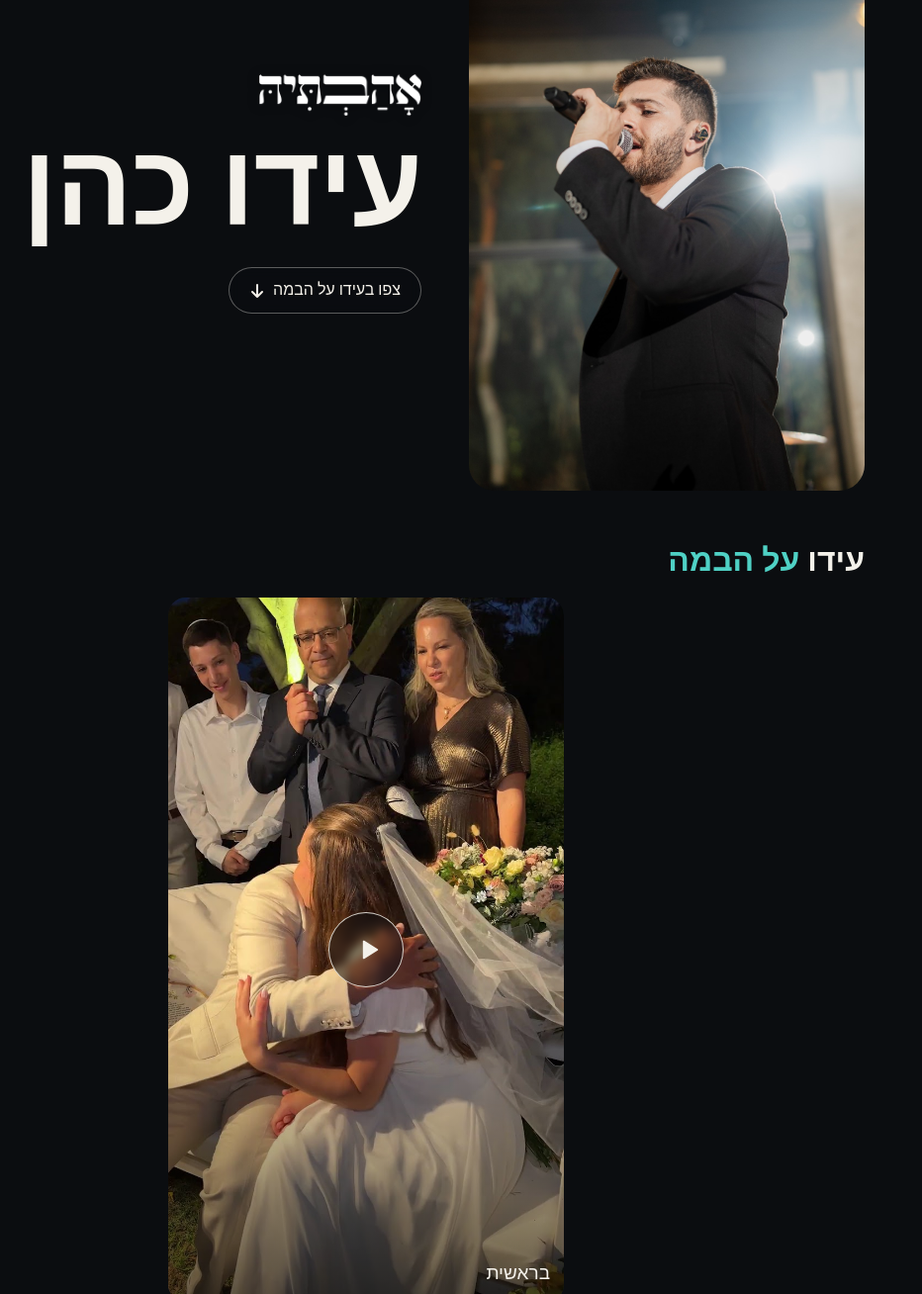
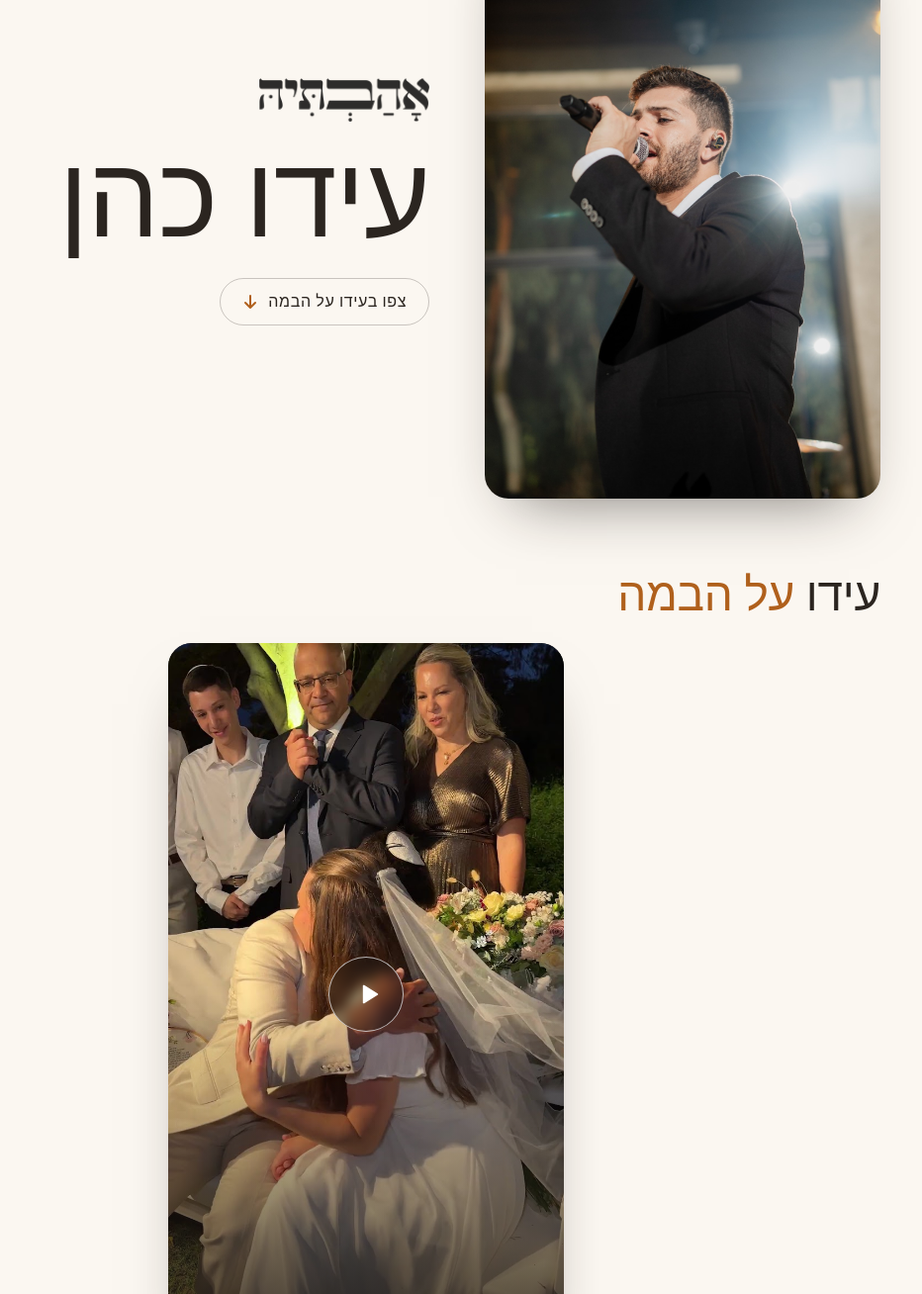
Before and after one commit to sroryinon-cyber/singers, a plain HTML site: page docs/ido-cohen/index.html in a window 1280 px wide. Shown: the part 152-1460 px from the top of the page at 99% size, without its empty margins (270-1202 px from the left). Drawn offline with Linux system fonts and the light colour scheme.

Commit message:
Restyle the singer page to match the band's forms and proposal
Ivory paper, warm ink, the logo's soft orange as accent, and light Rubik
type. Photos and video stay dark with white type over them.

Co-Authored-By: Claude Fable 5.2 <noreply@anthropic.com>

```diff
--- a/docs/ido-cohen/index.html
+++ b/docs/ido-cohen/index.html
@@ -4,7 +4,7 @@
 <meta charset="utf-8">
 <meta name="viewport" content="width=device-width, initial-scale=1, viewport-fit=cover">
 <meta name="robots" content="noindex, nofollow">
-<meta name="theme-color" content="#0b0d10">
+<meta name="theme-color" content="#1A1613">
 <title>עידו כהן · אהבתיה</title>
 <meta name="description" content="עידו כהן על הבמה – להקת אהבתיה">
 <meta property="og:type" content="website">
@@ -15,156 +15,185 @@
 <link rel="preload" as="image" href="../images/ido-cohen.jpg">
 <link rel="preconnect" href="https://fonts.googleapis.com">
 <link rel="preconnect" href="https://fonts.gstatic.com" crossorigin>
-<link href="https://fonts.googleapis.com/css2?family=Heebo:wght@300;400;500;800&display=swap" rel="stylesheet">
+<link href="https://fonts.googleapis.com/css2?family=Rubik:wght@300;400;500;600&display=swap" rel="stylesheet">
 <style>
+/* אותה שפה עיצובית כמו הטפסים והצעת המחיר של אהבתיה:
+   נייר שנהב, דיו חם, הכתום הרך של הלב בלוגו, וכתב Rubik דק.
+   תמונות וסרטונים נשארים כהים עם כיתוב לבן מעליהם. */
 :root{
-  --bg:#0b0d10;
-  --surface:#151a20;
-  --line:#262d36;
-  --text:#f4f1ea;
-  --muted:#a9a79f;
-  --accent:#4fd1c5;      /* צבע המבטא – משנים כאן */
-  --radius:18px;
-  --gutter:16px;
+  --bg:#FBF7F1;
+  --surface:#FFFDF9;
+  --ink:#2B2520;
+  --mute:rgba(43,37,32,.68);
+  --line:rgba(43,37,32,.13);
+  --line-2:rgba(43,37,32,.24);
+  --amber:#F6A860;        /* מילוי, מסגרות וכיתוב מעל תמונות */
+  --amber-text:#B0601C;   /* אותו כתום, כהה מספיק לקריאה על הנייר */
+  --amber-ink:#2B2520;
+  --shade:26,22,19;       /* כמעט-שחור חם, לצעיף שמעל התמונות */
+  --display:"Rubik",system-ui,sans-serif;
+  --body:"Rubik",system-ui,-apple-system,"Segoe UI",Arial,sans-serif;
+  --r-lg:24px;
+  --r:18px;
+  --gutter:20px;
+  --ease:cubic-bezier(.2,.75,.25,1);
+  color-scheme:light;
 }
 *{box-sizing:border-box}
 html{scroll-behavior:smooth;-webkit-text-size-adjust:100%}
 body{
-  margin:0;background:var(--bg);color:var(--text);
-  font-family:"Heebo",system-ui,-apple-system,"Segoe UI",Arial,sans-serif;
-  font-size:17px;line-height:1.6;
+  margin:0;background:var(--bg);color:var(--ink);
+  font:400 17px/1.6 var(--body);-webkit-font-smoothing:antialiased;text-rendering:optimizeLegibility;
   padding-bottom:env(safe-area-inset-bottom);
 }
 img{display:block;max-width:100%}
 a{color:inherit}
-.wrap{max-width:1040px;margin-inline:auto;padding-inline:var(--gutter)}
+:focus-visible{outline:2px solid var(--amber);outline-offset:3px;border-radius:6px}
+.wrap{width:100%;max-width:1120px;margin-inline:auto;padding-inline:var(--gutter)}
 
 /* ---------- פתיחה ---------- */
-.hero{position:relative;min-height:86svh;display:flex;align-items:flex-end;overflow:hidden}
-.hero-img{position:absolute;inset:0;width:100%;height:100%;object-fit:cover}
+.hero{position:relative;isolation:isolate;min-height:84svh;display:flex;align-items:flex-end;overflow:hidden;color:#fff}
+.hero-img{position:absolute;z-index:-2;inset:0;width:100%;height:100%;object-fit:cover}
 .hero::after{
-  content:"";position:absolute;inset:0;
-  background:linear-gradient(to bottom,rgba(11,13,16,.15) 0%,rgba(11,13,16,0) 30%,rgba(11,13,16,.72) 70%,var(--bg) 100%);
+  content:"";position:absolute;z-index:-1;inset:0;
+  background:linear-gradient(180deg,
+    rgba(var(--shade),.3) 0%,rgba(var(--shade),.05) 26%,rgba(var(--shade),.62) 58%,
+    rgba(var(--shade),.78) 84%,var(--bg) 100%);
 }
-.hero-text{position:relative;z-index:1;width:100%;padding:0 var(--gutter) 34px}
-.eyebrow{display:block;height:34px;width:auto;margin:0 0 12px;filter:drop-shadow(0 1px 6px rgba(0,0,0,.45))}
+.hero-text{width:100%;padding:0 var(--gutter) clamp(84px,14svh,128px)}
+.brand{display:block;height:34px;width:auto;margin:0 0 14px;filter:drop-shadow(0 1px 8px rgba(var(--shade),.5))}
 h1{
-  margin:0;font-weight:800;line-height:1;
-  font-size:clamp(52px,16vw,104px);letter-spacing:-.01em;text-wrap:balance;
+  margin:0;font-family:var(--display);font-weight:300;line-height:1.02;
+  font-size:clamp(54px,16vw,104px);letter-spacing:-.01em;text-wrap:balance;
+  text-shadow:0 2px 24px rgba(var(--shade),.5);
 }
-.tagline{margin:14px 0 0;font-size:19px;font-weight:300;color:var(--text);max-width:30ch}
+.tagline{margin:14px 0 0;font-size:18px;color:rgba(255,255,255,.9);max-width:34ch;text-wrap:pretty}
 .scroll-cue{
-  display:inline-flex;align-items:center;gap:8px;margin-top:22px;
-  font-size:16px;font-weight:500;text-decoration:none;color:var(--text);
-  border:1px solid rgba(244,241,234,.35);border-radius:999px;padding:10px 20px;
-  backdrop-filter:blur(6px);-webkit-backdrop-filter:blur(6px);background:rgba(11,13,16,.25);
+  display:inline-flex;align-items:center;gap:10px;margin-top:22px;min-height:48px;
+  font-size:16px;font-weight:400;letter-spacing:.04em;text-decoration:none;color:#fff;
+  border:1px solid rgba(255,255,255,.45);border-radius:999px;padding:10px 22px;
+  background:rgba(var(--shade),.35);backdrop-filter:blur(8px);-webkit-backdrop-filter:blur(8px);
 }
-.scroll-cue svg{width:16px;height:16px}
+.scroll-cue svg{width:16px;height:16px;color:var(--amber)}
 
 /* ---------- אזורים ---------- */
-section{padding-block:44px}
-h2{margin:0 0 18px;font-size:26px;font-weight:800;line-height:1.2;text-wrap:balance}
-h2 span{color:var(--accent)}
+section{padding-block:8px 56px}
+h2{
+  margin:0 0 22px;font-family:var(--display);font-weight:300;
+  font-size:clamp(30px,8vw,46px);line-height:1.12;letter-spacing:-.005em;text-wrap:balance;
+}
+h2 em{font-style:normal;color:var(--amber-text)}
 
 /* ---------- סרטונים ---------- */
-.featured-wrap{display:flex;justify-content:center;margin-bottom:10px}
+.featured-wrap{display:flex;justify-content:center;margin-bottom:12px}
 .videos{
-  display:flex;align-items:flex-start;gap:10px;overflow-x:auto;
+  display:flex;align-items:flex-start;gap:12px;overflow-x:auto;
   scroll-snap-type:x mandatory;scroll-padding-inline:var(--gutter);
-  margin-inline:calc(var(--gutter) * -1);padding-inline:var(--gutter);
+  margin-inline:calc(var(--gutter) * -1);padding:0 var(--gutter) 28px;
   scrollbar-width:none;
 }
 .videos::-webkit-scrollbar{display:none}
 .video{
   position:relative;flex:none;width:42vw;max-width:190px;aspect-ratio:9/16;
   scroll-snap-align:start;border:0;padding:0;margin:0;cursor:pointer;
-  background:var(--surface);border-radius:var(--radius);overflow:hidden;
-  color:var(--text);font:inherit;text-align:start;
+  background:#1A1613;border-radius:var(--r);overflow:hidden;isolation:isolate;
+  color:#fff;font:inherit;text-align:start;
+  box-shadow:0 18px 30px -22px rgba(var(--shade),.6);
   -webkit-tap-highlight-color:transparent;
 }
 .video.wide{width:80vw;max-width:420px;aspect-ratio:16/9}
-.video.featured{width:100%;max-width:calc(80svh * 9 / 16)}
+.video.featured{
+  width:100%;max-width:calc(78svh * 9 / 16);border-radius:var(--r-lg);
+  box-shadow:0 30px 60px -32px rgba(var(--shade),.6);
+}
 .video.featured.wide{max-width:none}
-.video img{position:absolute;inset:0;width:100%;height:100%;object-fit:cover;opacity:0;transition:opacity .35s}
+.video img{position:absolute;inset:0;width:100%;height:100%;object-fit:cover;opacity:0;transition:opacity .35s,transform .8s var(--ease)}
 .video.ready img{opacity:1}
 .video::after{
-  content:"";position:absolute;inset:0;pointer-events:none;
-  background:linear-gradient(to top,rgba(0,0,0,.6),rgba(0,0,0,0) 45%);
+  content:"";position:absolute;z-index:1;inset:0;pointer-events:none;
+  background:linear-gradient(180deg,rgba(var(--shade),0) 50%,rgba(var(--shade),.8) 100%);
 }
 .play{
-  position:absolute;z-index:1;inset:0;margin:auto;width:58px;height:58px;border-radius:50%;
-  display:grid;place-items:center;
-  background:rgba(11,13,16,.5);border:1.5px solid rgba(244,241,234,.85);
-  backdrop-filter:blur(4px);-webkit-backdrop-filter:blur(4px);
-  transition:transform .2s,background .2s;
+  position:absolute;z-index:2;inset:0;margin:auto;width:52px;height:52px;border-radius:50%;
+  display:grid;place-items:center;color:#fff;
+  background:rgba(var(--shade),.45);border:1.5px solid rgba(247,248,252,.7);
+  backdrop-filter:blur(6px);-webkit-backdrop-filter:blur(6px);
+  transition:transform .3s var(--ease),background-color .3s,border-color .3s,color .3s;
 }
-.play svg{width:20px;height:20px;margin-inline-start:-3px}
+.play svg{width:18px;height:18px;margin-inline-start:-3px}
 .video.featured .play{width:76px;height:76px}
-.video.featured .play svg{width:26px;height:26px}
-.video:hover .play,.video:focus-visible .play{transform:scale(1.08);background:var(--accent);border-color:var(--accent);color:#06211f}
-.video:focus-visible{outline:2px solid var(--accent);outline-offset:3px}
+.video.featured .play svg{width:26px;height:26px;margin-inline-start:-4px}
+@media (hover:hover){
+  .video:hover img{transform:scale(1.03)}
+  .video:hover .play{background:var(--amber);border-color:var(--amber);color:var(--amber-ink)}
+}
+.video:focus-visible .play{background:var(--amber);border-color:var(--amber);color:var(--amber-ink)}
 .video-title{
-  position:absolute;z-index:1;inset-inline:14px;bottom:12px;
-  font-size:16px;font-weight:500;line-height:1.3;
+  position:absolute;z-index:2;inset-inline:14px;bottom:12px;
+  font-size:15px;font-weight:500;line-height:1.3;
 }
-.video.featured .video-title{font-size:19px;bottom:16px}
+.video.featured .video-title{inset-inline:20px;bottom:16px;font-size:17px;font-weight:600}
 
 /* ---------- עליו ---------- */
-.about p{margin:0;font-size:19px;font-weight:300;max-width:60ch;white-space:pre-line}
+.about p{margin:0;font-size:18px;color:var(--mute);max-width:46ch;white-space:pre-line;text-wrap:pretty}
 
 /* ---------- המלצות ---------- */
 .quotes{display:grid;gap:12px}
-.quote{margin:0;background:var(--surface);border:1px solid var(--line);border-radius:var(--radius);padding:20px}
+.quote{margin:0;background:var(--surface);border:1px solid var(--line);border-radius:var(--r);padding:20px}
 .quote p{margin:0 0 10px;font-size:18px;font-weight:300}
-.quote footer{font-size:15px;color:var(--muted)}
+.quote footer{font-size:15px;color:var(--mute)}
 
 /* ---------- סיום ---------- */
-.foot{text-align:center;color:var(--muted);font-size:14px;padding:16px var(--gutter) 36px}
-.foot img{height:26px;width:auto;margin-inline:auto;opacity:.7}
-
+.foot{margin:0;padding:8px var(--gutter) 40px;display:flex;justify-content:center}
+.foot img{height:78px;width:auto}
 
 /* ---------- נגן ---------- */
 dialog.player{
-  border:0;padding:0;background:transparent;color:var(--text);
+  border:0;padding:0;background:transparent;color:#fff;
   max-width:none;max-height:none;width:100vw;height:100dvh;overflow:hidden;
 }
-dialog.player::backdrop{background:rgba(5,6,8,.92)}
+dialog.player::backdrop{background:rgba(var(--shade),.94)}
 .player-inner{width:100%;height:100%;display:grid;place-items:center;padding:56px 12px 20px}
 .frame{
-  width:min(100%,calc((100dvh - 76px) * 9 / 16));aspect-ratio:9/16;
+  position:relative;width:min(100%,calc((100dvh - 76px) * 9 / 16));aspect-ratio:9/16;
   background:#000;border-radius:14px;overflow:hidden;
 }
 dialog.player.wide .frame{width:min(100%,1100px,calc((100dvh - 76px) * 16 / 9));aspect-ratio:16/9}
-.frame{position:relative}
 .frame::before{
   content:"";position:absolute;inset:0;margin:auto;width:36px;height:36px;border-radius:50%;
-  border:3px solid rgba(244,241,234,.2);border-top-color:var(--accent);animation:spin .9s linear infinite;
+  border:3px solid rgba(255,255,255,.2);border-top-color:var(--amber);animation:spin .9s linear infinite;
 }
 @keyframes spin{to{transform:rotate(360deg)}}
 .frame iframe,.frame video{position:relative;width:100%;height:100%;border:0;display:block}
 .frame video{object-fit:contain;background:#000}
 .close{
   position:absolute;top:10px;inset-inline-start:12px;width:40px;height:40px;border-radius:50%;
-  border:0;background:rgba(244,241,234,.14);color:var(--text);cursor:pointer;display:grid;place-items:center;
+  border:0;background:rgba(255,255,255,.14);color:#fff;cursor:pointer;display:grid;place-items:center;
 }
 .close svg{width:18px;height:18px}
-.close:focus-visible{outline:2px solid var(--accent);outline-offset:2px}
 
 /* ---------- מסכים רחבים ---------- */
 @media (min-width:860px){
-  body{font-size:18px}
-  .hero{min-height:0;align-items:center;max-width:1040px;margin-inline:auto;padding:48px var(--gutter) 8px;gap:48px}
+  :root{--gutter:40px}
+  .hero{
+    min-height:0;align-items:center;gap:56px;color:var(--ink);overflow:visible;
+    max-width:1120px;margin-inline:auto;padding:56px var(--gutter) 64px;
+  }
   .hero::after{display:none}
-  .hero-img{position:static;flex:none;width:400px;height:auto;aspect-ratio:2/3;border-radius:26px}
+  .hero-img{
+    position:static;flex:none;width:400px;height:auto;aspect-ratio:2/3;border-radius:var(--r-lg);
+    box-shadow:0 30px 60px -32px rgba(var(--shade),.6);
+  }
   .hero-text{padding:0}
-  h1{font-size:clamp(72px,9vw,120px)}
-  .tagline{font-size:22px}
-  .eyebrow{height:42px;margin-bottom:16px}
-  h2{font-size:32px}
-  .featured-wrap{margin-bottom:14px}
+  .brand{height:44px;margin-bottom:18px;filter:brightness(0);opacity:.82}
+  h1{font-size:clamp(72px,9vw,120px);text-shadow:none}
+  .tagline{font-size:20px;color:var(--mute)}
+  .scroll-cue{color:var(--ink);border-color:var(--line-2);background:transparent;backdrop-filter:none;-webkit-backdrop-filter:none}
+  .scroll-cue svg{color:var(--amber-text)}
+  .featured-wrap{margin-bottom:16px}
   .videos{
-    display:grid;grid-template-columns:repeat(auto-fit,minmax(170px,1fr));gap:14px;
-    overflow:visible;margin-inline:0;padding-inline:0;
+    display:grid;grid-template-columns:repeat(auto-fit,minmax(170px,1fr));gap:16px;
+    overflow:visible;margin-inline:0;padding:0 0 12px;
   }
   .video,.video.wide{width:auto;max-width:none}
   .video.wide{grid-column:span 2}
@@ -183,7 +212,7 @@ dialog.player.wide .frame{width:min(100%,1100px,calc((100dvh - 76px) * 16 / 9));
 <header class="hero">
   <img class="hero-img" src="../images/ido-cohen.jpg" alt="עידו כהן שר על הבמה" style="object-position:50% 22%" fetchpriority="high">
   <div class="hero-text">
-    <img class="eyebrow" src="../images/logo-white.png" alt="להקת אהבתיה" width="720" height="184">
+    <img class="brand" src="../images/logo-white.png" alt="להקת אהבתיה" width="720" height="184">
     <h1>עידו כהן</h1>
 
     <a class="scroll-cue" href="#videos">
@@ -195,7 +224,7 @@ dialog.player.wide .frame{width:min(100%,1100px,calc((100dvh - 76px) * 16 / 9));
 
 <main>
   <section id="videos" class="wrap">
-    <h2>עידו <span>על הבמה</span></h2>
+    <h2>עידו <em>על הבמה</em></h2>
     <div class="featured-wrap">
       <button type="button" class="video featured" data-kind="video" data-src="../videos/ido-cohen/1.mp4" aria-label="עידו כהן – בראשית"><img src="../images/ido-cohen/1.jpg" alt="" loading="lazy" referrerpolicy="no-referrer"><span class="play"><svg viewBox="0 0 20 20" fill="currentColor" aria-hidden="true"><path d="M6 3.5v13a.7.7 0 001.06.6l10.4-6.5a.7.7 0 000-1.2L7.06 2.9A.7.7 0 006 3.5z"/></svg></span><span class="video-title">בראשית</span></button>
     </div>
@@ -211,7 +240,7 @@ dialog.player.wide .frame{width:min(100%,1100px,calc((100dvh - 76px) * 16 / 9));
 
 </main>
 
-<p class="foot"><img src="../images/logo-white.png" alt="להקת אהבתיה" width="720" height="184" loading="lazy"></p>
+<p class="foot"><img src="../images/logo-dark.png" alt="להקת אהבתיה" width="640" height="496" loading="lazy"></p>
 
 <dialog class="player" aria-label="נגן וידאו">
   <button class="close" type="button" aria-label="סגירה">
```
Also changed, not shown: docs/index.html (+1 -1 lines), template.html (+107 -78 lines), docs/images/logo-dark.png (added), 1 other file.
